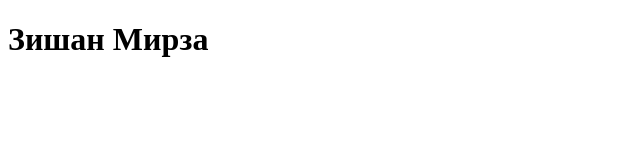
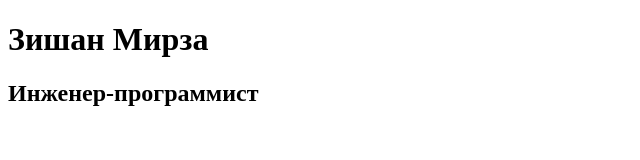
Before and after one commit to zimirza/zimirza.github.io, a plain HTML site: page index.html in a window 1280 px wide. Shown: the whole page, without its empty margins (0-640 px from the left). Drawn offline with Linux system fonts and the light colour scheme.

Commit message:
updated title

```diff
--- a/index.html
+++ b/index.html
@@ -5,5 +5,6 @@
   </head>
   <body>
     <h1>Зишан Мирза</h1>
+    <h2>Инженер-программист</h2>
   </body>
 </html>
```
